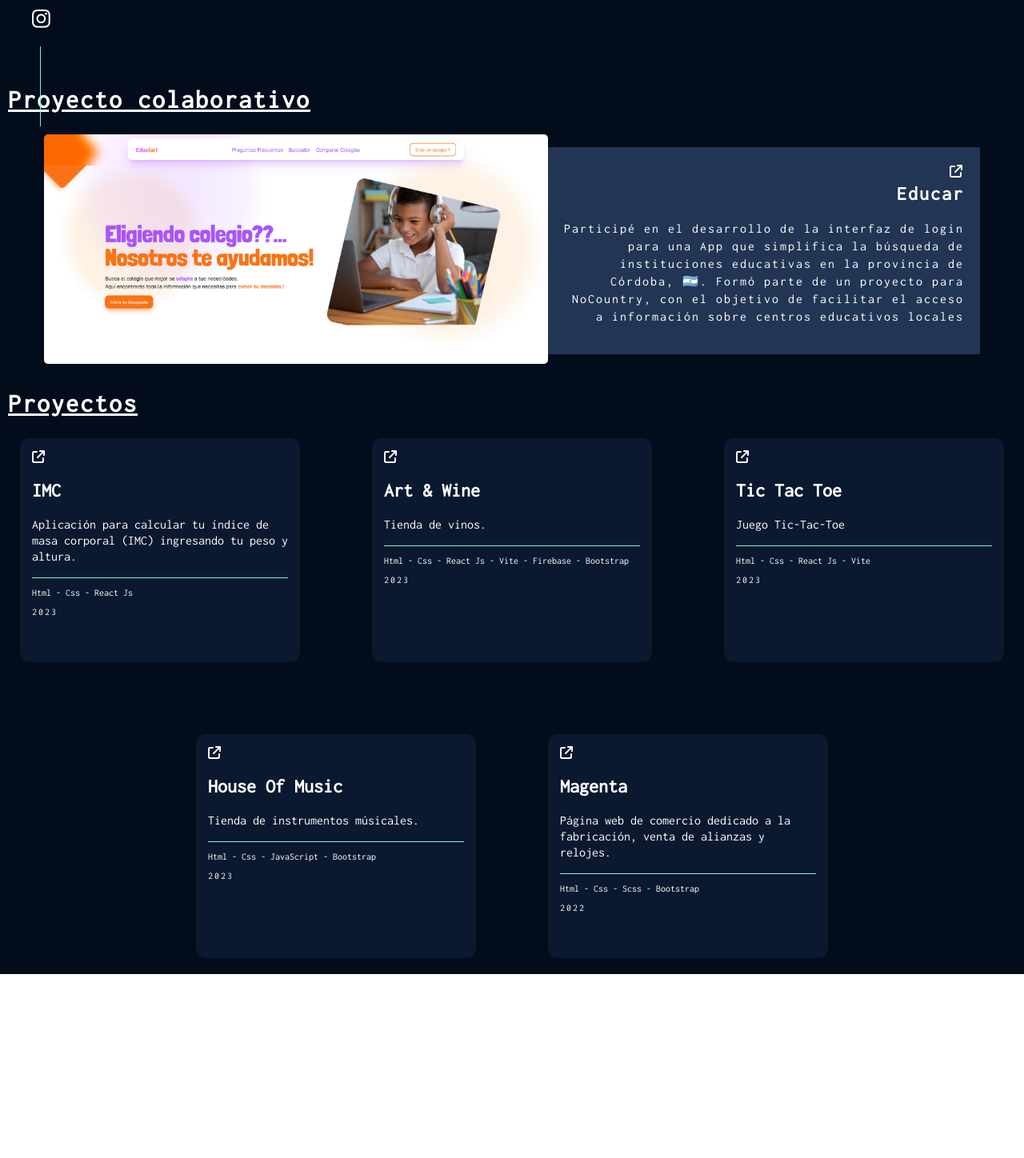
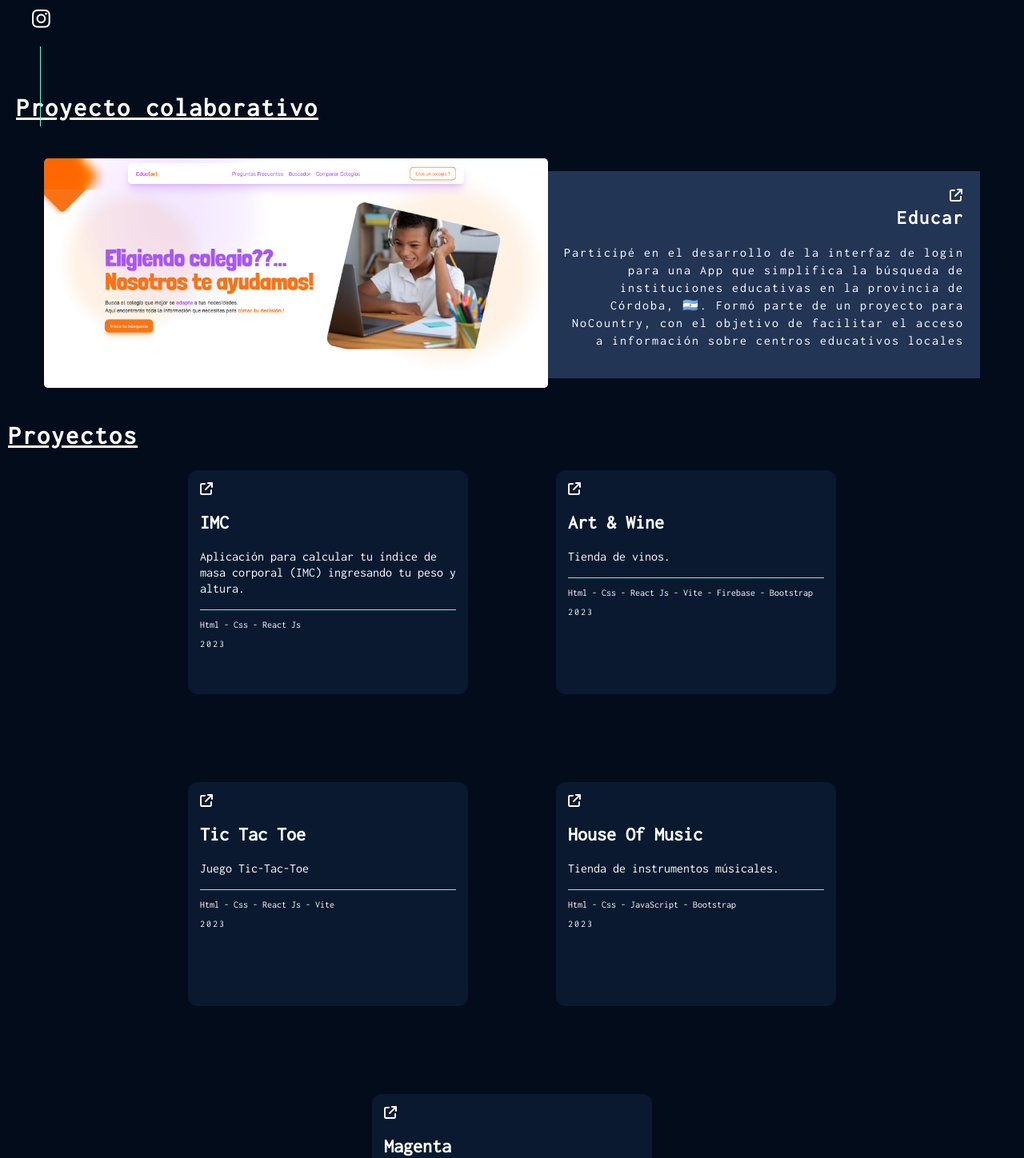
Before and after one commit to CristianMozetich/Portfolio, a React (Vite) app: page / in a window 1280 px wide. Shown: the part 602-2050 px from the top of the page at 80% size. Before the commit the page ends 1820 px from the top, so only its background shows below. Built offline with nearby package versions, Linux system fonts and the light colour scheme.

Commit message:
actualizaciones

```diff
--- a/src/Components/EducarProyect/EducarProyect.css
+++ b/src/Components/EducarProyect/EducarProyect.css
@@ -4,6 +4,7 @@
     display: flex;
     margin: auto;
     justify-content: left;
+    padding: 10px;
 }
 .proy_colaborativo h1{
     text-align: left;
@@ -18,7 +19,7 @@
     flex-wrap: wrap;
     margin: auto;
     max-width: 1300px;
-    padding: 20px;
+    padding: 30px;
 }
 
 .img_educar{
--- a/src/Components/Proyects/Proyects.css
+++ b/src/Components/Proyects/Proyects.css
@@ -14,7 +14,7 @@
   .contenedor_proyectos {
     max-width: 1300px;
     margin: auto;
-    gap: 50px;
+    gap: 70px;
     display: flex;
     flex-wrap: wrap;
     justify-content: center;
```
